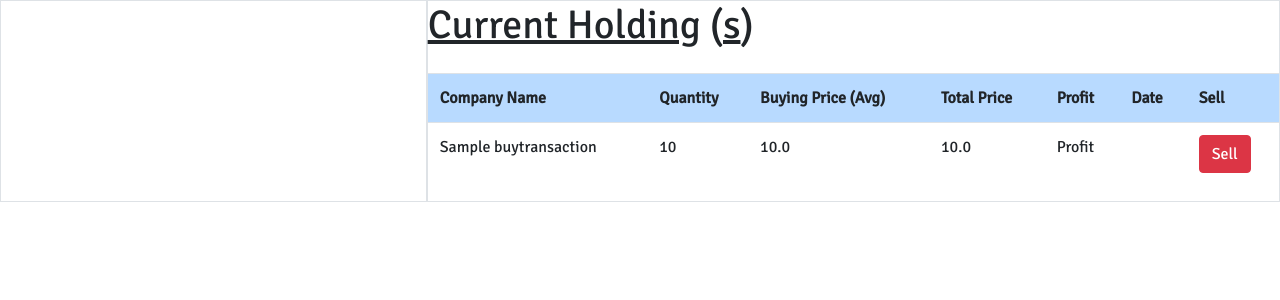
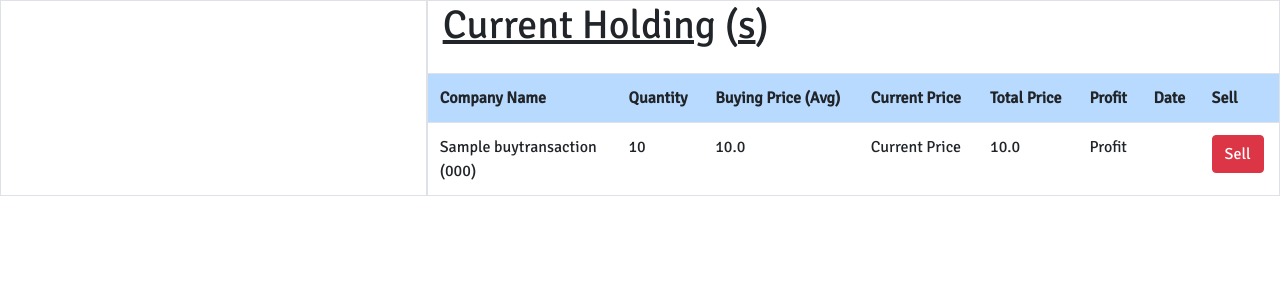
Before and after one commit to lksh2812/herodha, a Django app: page /current_holdings/ in a window 1280 px wide. Shown: the part 56-356 px from the top of the page. Run offline with Django 3.2, Linux system fonts and the light colour scheme; a user stored in the database is signed in; tables that the repository leaves empty hold one stand-in row (values such as "Sample post"); some libraries are stand-ins or nearby versions.

Commit message:
added fetch to update profit and current price on realtime

```diff
--- a/static/current_holdings.js
+++ b/static/current_holdings.js
@@ -1,5 +1,30 @@
 window.onload = () =>{
-    console.log("I am working")
-    let profile = document.querySelector("#profile");
-    console.log(profile)
+    setInterval(getAllCurrentPriceOnPage, 3000)
 }
+
+const getAllCurrentPriceOnPage = () =>{
+    console.log("gettting Current price")
+    let companySymbols = document.querySelectorAll('#company-code'),
+        currentPrices = document.querySelectorAll('#current-price'),
+        profit = document.querySelectorAll('#profit'),
+        qty = document.querySelectorAll('#qty'),
+        total = document.querySelectorAll('#total');
+    for(let i = 0; i < companySymbols.length; i++){
+        companySymbol = companySymbols[i].innerText;
+        getCurrentPriceAndProfit(companySymbol,currentPrices[i],profit[i],qty[i],total[i])
+    }
+}
+
+async function getCurrentPriceAndProfit (companyCode, currentPriceDom, profitDom, qtyDom, totalDom){
+    let response = await fetch(`/get_current_price/${companyCode}`);
+    let priceJson = await response.json();
+    let price = await priceJson['stock_data']['lastPrice']
+    // console.log(price['lastPrice'])
+    currentPriceDom.innerText = price
+    qty = Number(qtyDom.innerText)
+    currentPrice = Number(currentPriceDom.innerText)
+    sellingPrice = Number(totalDom.innerText)
+    buyingPrice = qty * currentPrice
+    profit = sellingPrice - buyingPrice
+    profitDom.innerText = Math.round(profit * 100) / 100;
+}
--- a/templates/current_holdings.html
+++ b/templates/current_holdings.html
@@ -1,17 +1,18 @@
 {% extends "dashboard.html" %}
 {% block right_content %}
 
-<div class="row">
+<div class="row m-0 p-0">
     <div class="col-sm-12 shadow mb-3">
         <h1><u>Current Holding</u> (<u>s</u>)</h1>
     </div>
 </div>
 
-<table class="table table-striped">
+<table class="table table-striped m-0 p-0">
     <tr class="table-primary">
         <th>Company Name</th>
         <th>Quantity</th>
         <th>Buying Price (Avg)</th>
+        <th>Current Price</th>
         <th>Total Price</th>
         <th>Profit</th>
         <th>Date</th>
@@ -20,10 +21,15 @@
     {% for share in current_shares%}
     {% if share.qty > 0 %}
     <tr>
-        <td>{{share.company_name}}</td>
-        <td>{{share.qty}}</td>
+        <td>
+            {{share.company_name}}
+            <br>
+            (<span id="company-code" class="font-weight-light">{{share.company_code}}</span>)
+        </td>
+        <td id="qty">{{share.qty}}</td>
         <td>{{share.avg_price}}</td>
-        <td>{{share.Total}}</td>
+        <td id="current-price">Current Price</td>
+        <td id="total">{{share.Total}}</td>
         <td id="profit">Profit</td>
         <td>{{share.date}}</td>
         <td>
```
